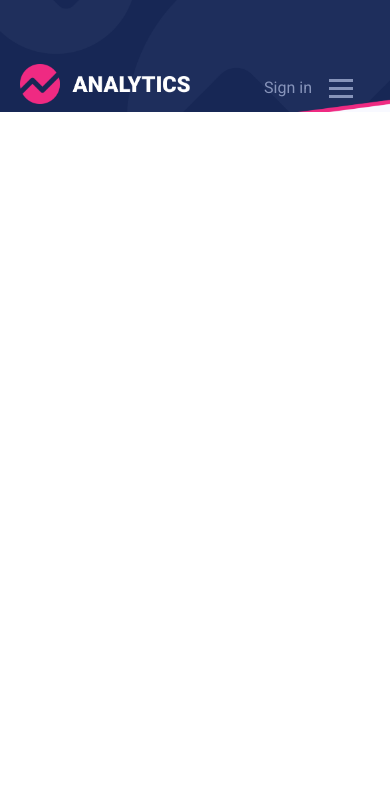
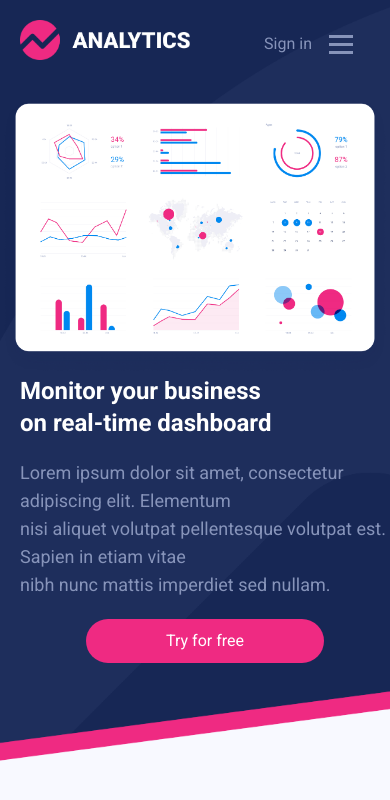
Before and after one commit to Rifa9oct/weather-analytics, a plain HTML site: page index.html in a window 390 px wide. Drawn offline with nearby package versions, Linux system fonts and the light colour scheme.

Commit message:
bannar sec done with responsive

```diff
--- a/index.html
+++ b/index.html
@@ -24,10 +24,11 @@
         .roboto-font{
             font-family: 'Roboto', sans-serif;
         }
-        nav{
+        header{
             background-image: url('images/bg-top.png');
             background-size: cover;
             background-position: center;
+            height: 100vh;
         }
     </style>
 
@@ -35,7 +36,7 @@
 <body class="roboto-font bg-[#F8F9FF] m-0">
     <header>
     <!-- Navigation bar -->
-        <nav class="flex justify-between pt-16  px-5 lg:px-[210px]">
+        <nav class="flex justify-between pt-5 lg:pt-16  px-5 lg:px-[210px]">
             <!-- Manubar -->
             <div class="flex gap-20">
                 <div>
@@ -73,8 +74,24 @@
                 </div>
             </div>
         </nav>
-
-
+    <!-- Bannar section -->
+    <div class="bannar">
+        <div class="flex justify-between items-center mt-7 lg:mt-20 flex-col-reverse lg:flex-row">
+            <div class=" pl-5 lg:pl-[210px]">
+                <h1 class="text-2xl lg:text-5xl font-bold text-white">Monitor your business<br>on real-time dashboard</h1>
+                <p class="py-5 text-lg text-[#8794BA]">Lorem ipsum dolor sit amet, consectetur adipiscing elit. Elementum<br>nisi aliquet volutpat pellentesque volutpat est. Sapien in etiam vitae<br>nibh nunc mattis imperdiet sed nullam.</p>
+                <div class="flex justify-center lg:justify-start">
+                    <button class="outline-none rounded-[68px] px-[80px]
+                    py-[10px]  text-base font-normal text-white bg-[#EF2A82] lg:mt-12">Try for free</button>
+                </div>
+            </div>
+            <div>
+                <img class=" lg:hidden" src="images/hidden-img.png" alt="">
+                <img class="w-[800px] h-[554px] hidden lg:block relative" src="images/chart-1.png" alt="">
+                <img class="w-[361px] h-[246px] hidden lg:block absolute bottom-[380px]  right-[512px]"  src="images/mini-chart.png" alt="">
+            </div>
+        </div>
+    </div>
     </header>
     <main>
 
```
Also changed, not shown: images/chart-1.png, images/hidden-img.png (added).
